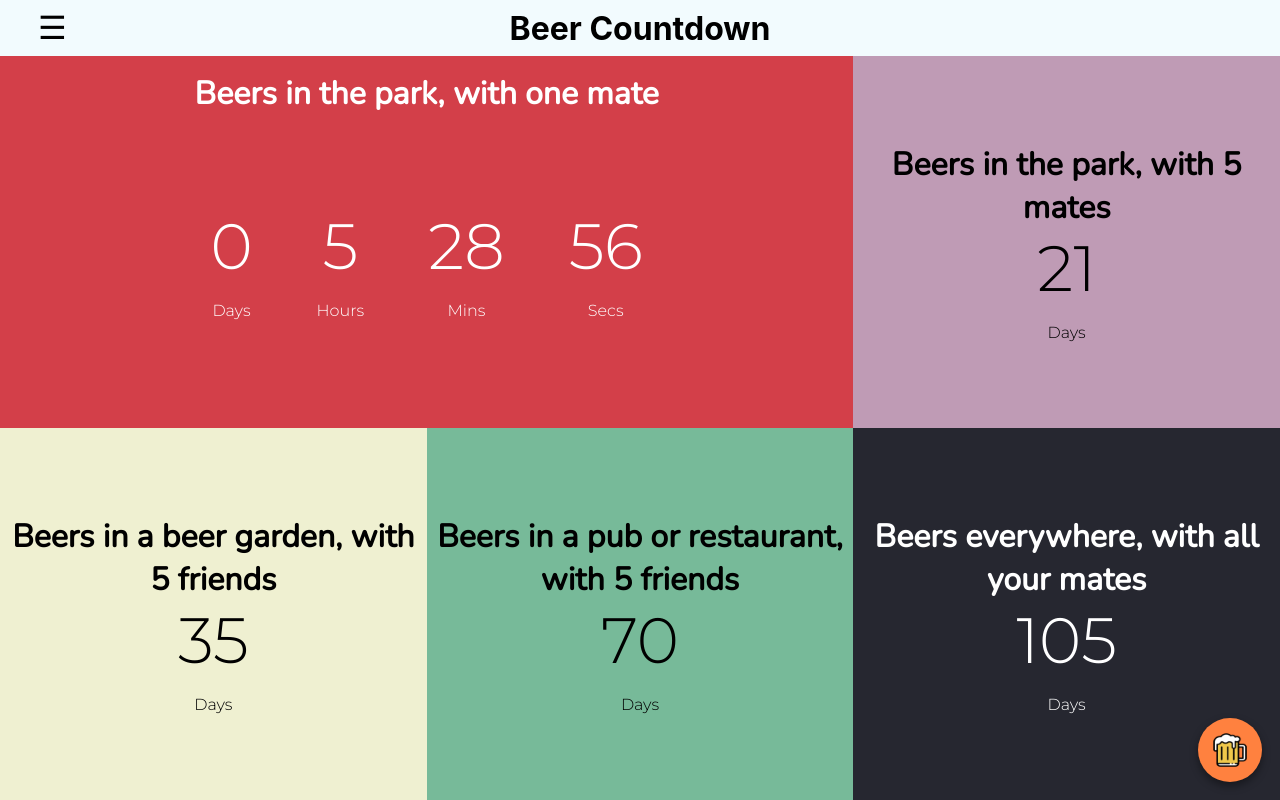
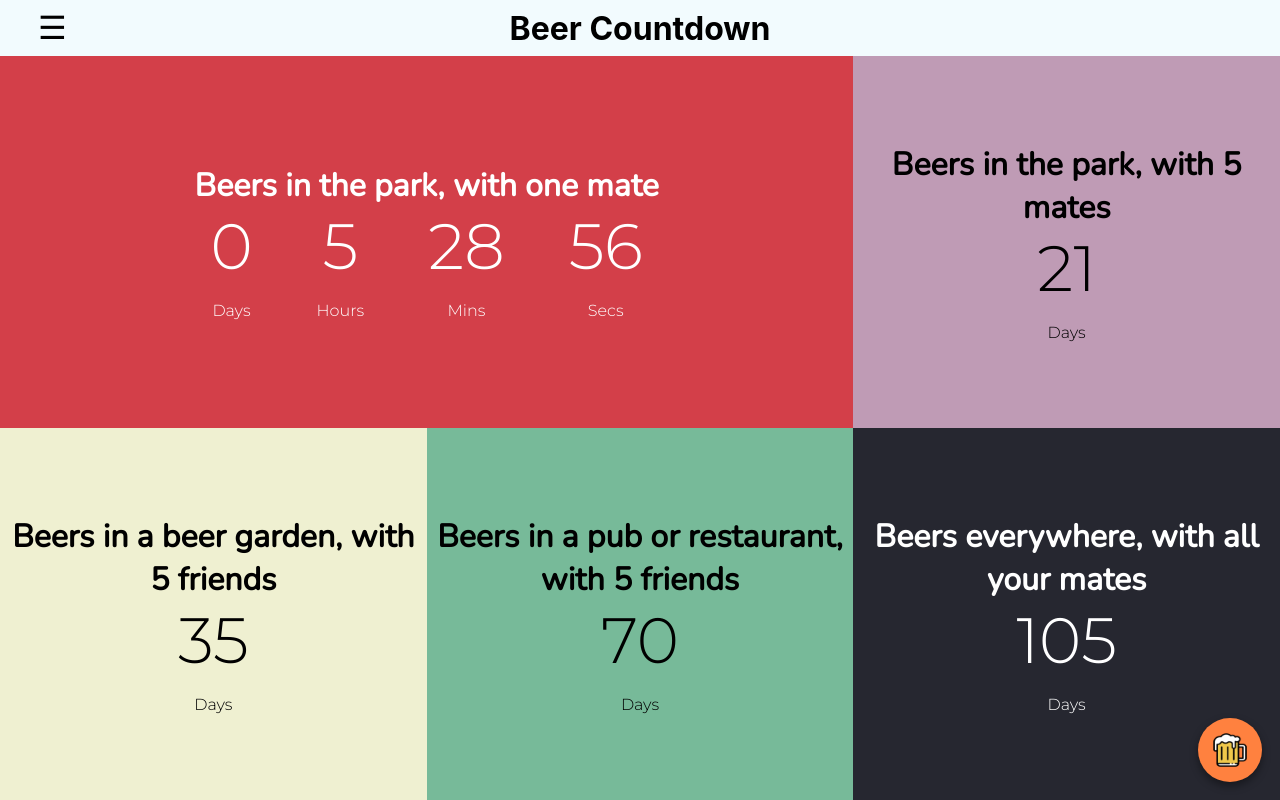
Before and after one commit to aecko/beer-countdown, a React (Create React App) app: page / in a window 1280 px wide. Built offline with nearby package versions, Linux system fonts and the light colour scheme; a web font is replaced by a local one.

Commit message:
fixed layout issue with main countdown

```diff
--- a/src/components/CountdownContainer.js
+++ b/src/components/CountdownContainer.js
@@ -1,5 +1,4 @@
-import react from 'react'
-import reactdom from 'react-dom'
+import React from 'react'
 import CountdownTimer from './CountdownTimer'
 import CountdownTitle from './CountdownTitle'
 
--- a/src/components/CountdownTimer.js
+++ b/src/components/CountdownTimer.js
@@ -1,5 +1,4 @@
-import react from 'react'
-import ReactDom from 'react-dom'
+import React from 'react'
 import Countdown from 'react-countdown';
 import CountdownValue from './CountdownValue';
 import '../css/Timer.css'
--- a/src/components/CountdownTitle.js
+++ b/src/components/CountdownTitle.js
@@ -1,5 +1,4 @@
-import react from 'react'
-import ReactDom from 'react-dom'
+import React from 'react'
 import '../css/Timer.css'
 
 export default function CountdownTitle({title}){
--- a/src/components/CountdownValue.js
+++ b/src/components/CountdownValue.js
@@ -1,5 +1,4 @@
-import react from 'react'
-import reactdom from 'react-dom'
+import React from 'react'
 import '../css/Timer.css'
 
 export default function CountdownValue({value, label}){
--- a/src/components/NavBar.js
+++ b/src/components/NavBar.js
@@ -1,5 +1,4 @@
-import react, { useState } from 'react'
-import reactdom from 'react-dom'
+import React, {useState} from 'react'
 import '../css/NavBar.scss'
 import SideBarMenu from './SideBarMenu'
 
--- a/src/css/NavBar.scss
+++ b/src/css/NavBar.scss
@@ -20,6 +20,7 @@ body {
   margin-top: 2vh;
   width: 400px;
   text-align: center;
+  font-size: 0.9em;
 }
 
 .social-icons {
@@ -155,4 +156,14 @@ body {
       .sidebar-header{
         margin-top: 1em;
       }
+      .menu-title{
+        font-size: 1.2em;
+        margin-top: 0.6em;
+      }
+      .sidebar-items{
+        font-size: 1em;
+      }
+      .social-container {
+        font-size: 1em;
+      }
   }
--- a/src/css/Timer.css
+++ b/src/css/Timer.css
@@ -18,11 +18,11 @@
 }
 .countdown-clock{
     display: flex;
-    flex: 1 1 auto;
+    flex: 0 1 auto;
     flex-direction: row;
     justify-content: space-evenly;
     align-items: center;
-    padding: 10px;
+
 }
 .countdown-value-container{
     font-family: 'Montserrat', 'sans-serif';
```
